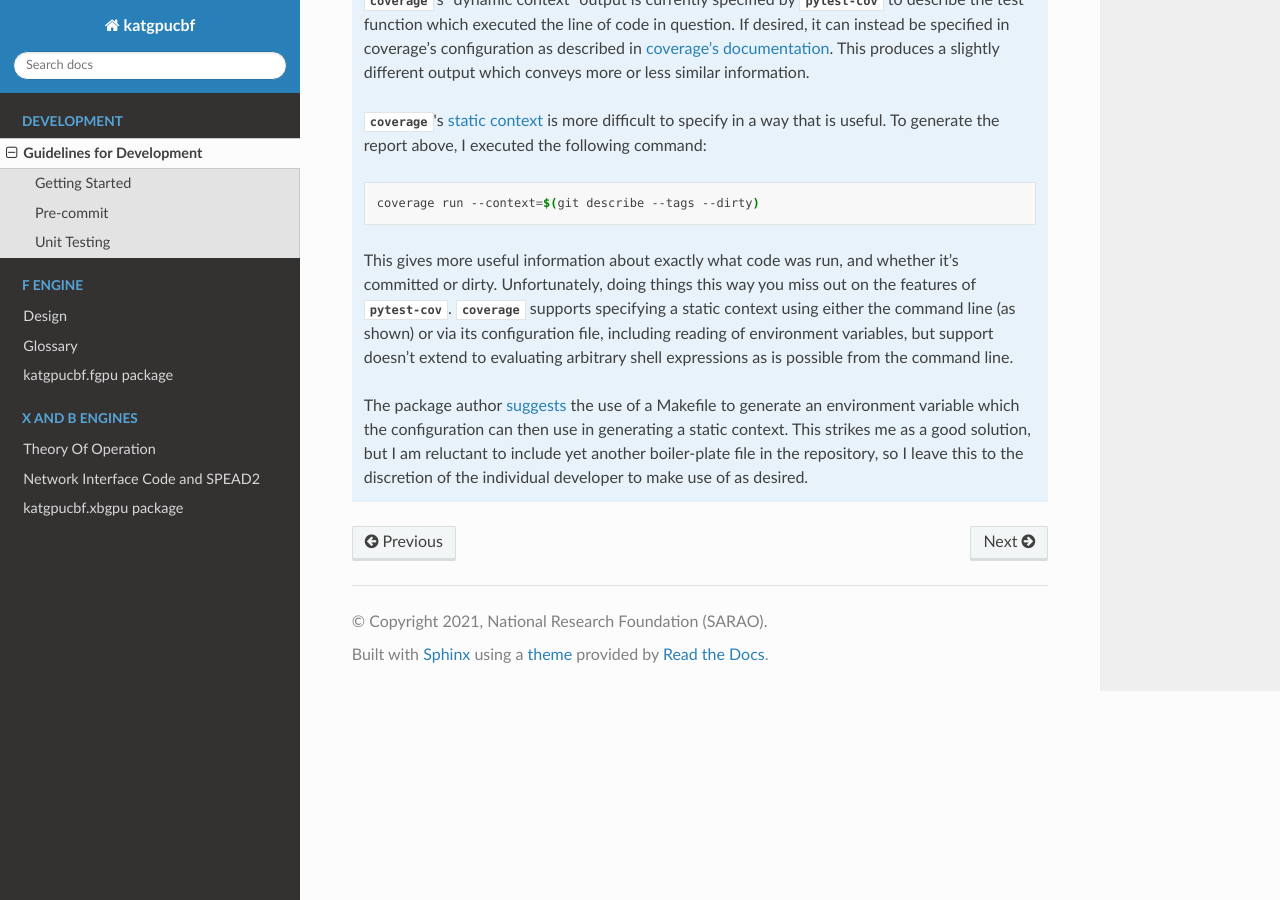
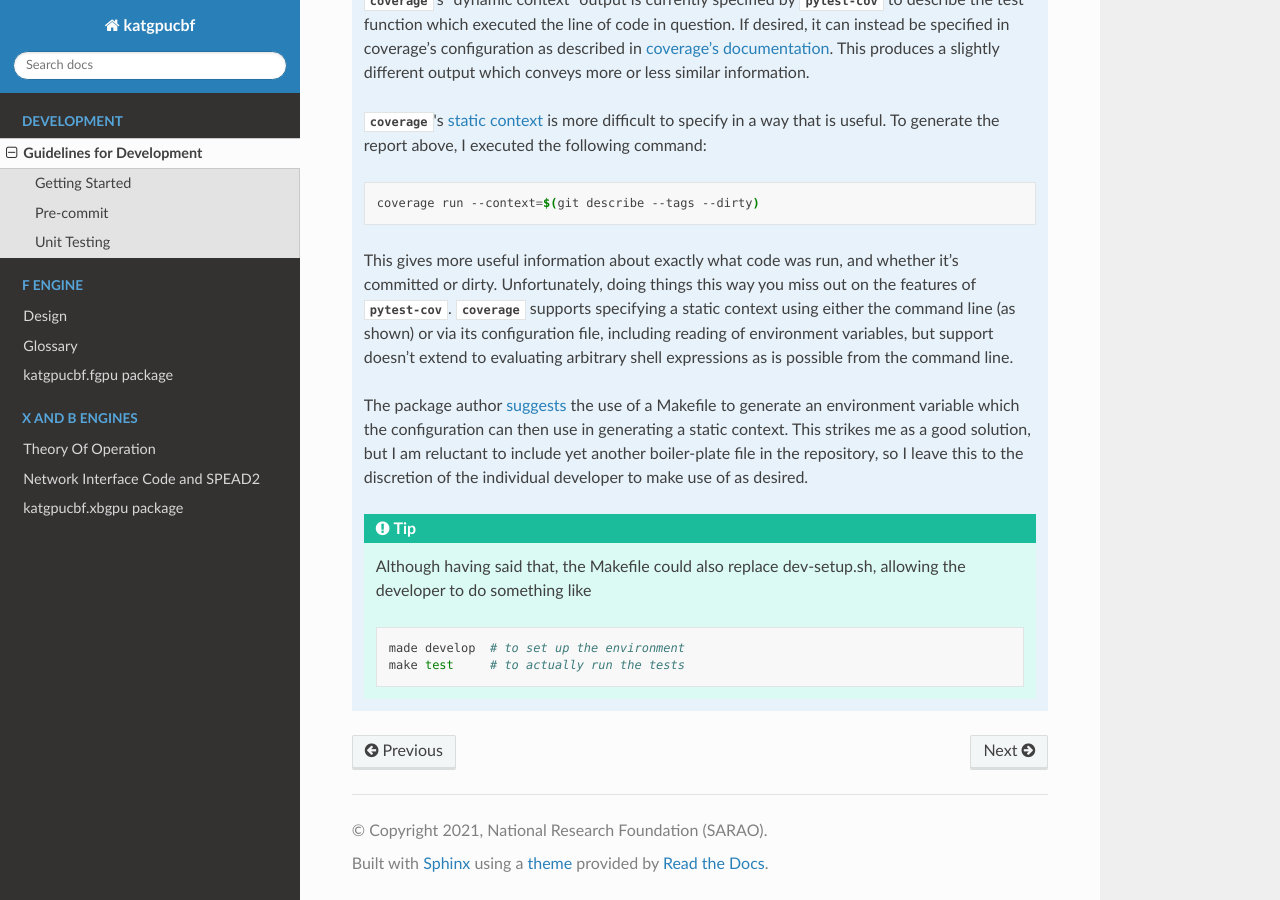
Before and after one commit to ska-sa/katgpucbf, a Sphinx documentation site: the page built from doc/dev-guide.rst, in a window 1280 px wide and 900 px high, scrolled down 2927 px. Built offline with Sphinx 7.4.7 and the Read the Docs theme 2.0.0, drawn with Linux system fonts in a browser that asks for light colours; the version number could not be read and is left out.

Commit message:
Add a note about Makefiles to dev guide

```diff
--- a/doc/dev-guide.rst
+++ b/doc/dev-guide.rst
@@ -153,4 +153,15 @@ code during the course of their run.
   boiler-plate file in the repository, so I leave this to the discretion of the
   individual developer to make use of as desired.
 
+  .. tip::
+
+    Although having said that, the Makefile could also replace dev-setup.sh,
+    allowing the developer to do something like
+
+    .. code-block:: bash
+
+      made develop  # to set up the environment
+      make test     # to actually run the tests
+
+
   .. _suggests: https://github.com/nedbat/coveragepy/issues/1190
```
